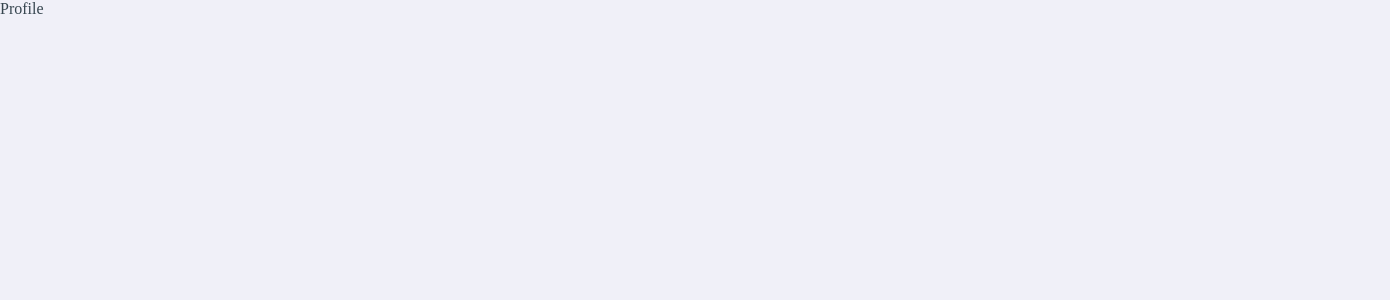
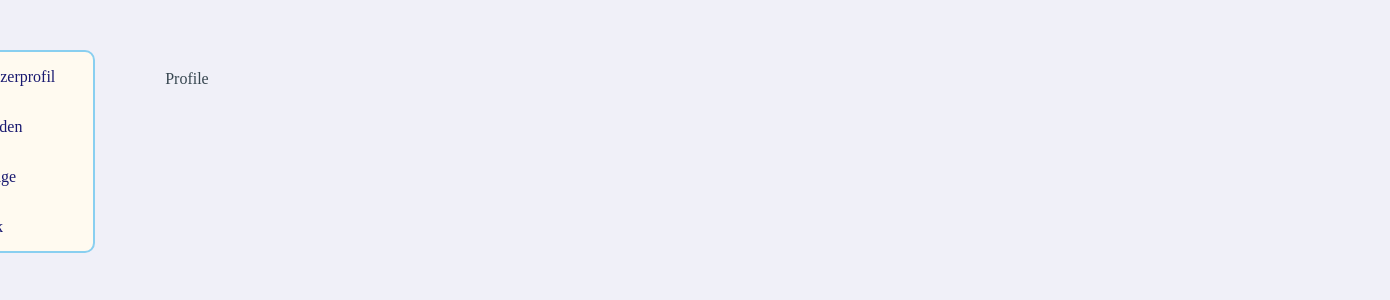
Before and after one commit to ilhmpy/rockgram, a React (Create React App) app: page /profile in a window 1280 px wide. Shown: the top 300 px of the page, 1390 px wide, since content can reach past the window. Built offline with nearby package versions, Linux system fonts and the light colour scheme; a web font is replaced by a local one.

Commit message:
Add navigation menu

```diff
--- a/src/App.tsx
+++ b/src/App.tsx
@@ -1,10 +1,18 @@
 import { useRoutes } from "react-router-dom";
+import { Navigation } from "./components";
 import { Sign, Profile } from "./pages";
 
 function App() {
   const routing = useRoutes([
     { path: "/", element: <Sign /> },
-    { path: "/profile", element: <Profile /> }
+    {
+      path: "/profile",
+      element: (
+        <Navigation>
+          <Profile />
+        </Navigation>
+      )
+    }
   ]);
 
   return routing;
--- a/src/Globalstyles.tsx
+++ b/src/Globalstyles.tsx
@@ -13,6 +13,8 @@ export const GlobalStyles = createGlobalStyle`
         padding: 0;
         height: 100vh;
         background: ${() => ThemeConfig.mainBackground};
+        display: flex;
+        justify-content: center;
     }
 
     h1, h2, h3 {
--- /dev/null
+++ b/src/components/Navigation/Navigation.tsx
@@ -0,0 +1,77 @@
+import styled from "styled-components"
+import { useTranslation } from "react-i18next";
+import { FC } from "react";
+import { useNavigate } from "react-router-dom";
+
+type NavigationMenuLinkType = {
+    to: string;
+    children: any;
+}
+
+//@ts-ignore
+export const Navigation = ({ children }) => {
+    const { t } = useTranslation();
+
+    return (
+      <NavigationContainer>
+        <NavigationMenu>
+            <NavigationMenuLink to="/profile">{t("NavigationMenu.profile")}</NavigationMenuLink>
+            <NavigationMenuLink to="/friends">{t("NavigationMenu.friends")}</NavigationMenuLink>
+            <NavigationMenuLink to="/posts">{t("NavigationMenu.posts")}</NavigationMenuLink>
+            <NavigationMenuLink to="/music">{t("NavigationMenu.music")}</NavigationMenuLink>
+        </NavigationMenu>
+        <NavigationContentContainer>
+            {children}
+        </NavigationContentContainer>
+      </NavigationContainer>
+    )
+}
+
+const NavigationMenuLink: FC<NavigationMenuLinkType> = ({ children, to }) => {
+    const navigation = useNavigate();
+    return (
+        <NavigationMenuItem onClick={() => navigation(to)}>{children}</NavigationMenuItem>
+    )
+}
+
+const NavigationContainer = styled.div`
+    width: 100%;
+    height: 100%;
+    padding: 50px;
+    display: flex;
+    max-width: 1960px;
+    min-width: 1500px;
+`;
+
+const NavigationMenu = styled.div`
+    width: 13%;
+    height: 203px;
+    background: rgb(255, 250, 240);
+    margin-right: 50px;
+    border-radius: 10px;
+    border: 2px solid rgb(137, 207, 240);
+    user-select: none;
+`;
+
+const NavigationMenuItem = styled.a`
+    width: 100%;
+    height: 50px;
+    cursor: pointer;
+    display: block;
+    display: flex;
+    align-items: center;
+    transition: 0.1s;
+    border-radius: 5px;
+    padding-left: 20px;
+    color: #191970;
+
+    &:hover {
+        background: rgb(137, 207, 240);
+        color: #fff;
+    }
+`;
+
+const NavigationContentContainer = styled.div`
+    padding: 20px;
+    width: 100%;
+`;
--- a/src/components/index.ts
+++ b/src/components/index.ts
@@ -2,3 +2,4 @@ export { FlexCenter } from "./FlexCenter/FlexCenter";
 export { Modal } from "./Modal/Modal";
 export { Input } from "./Input/Input";
 export { Button } from "./Button/Button";
+export { Navigation } from "./Navigation/Navigation";
--- a/src/i18n/locales/de.ts
+++ b/src/i18n/locales/de.ts
@@ -9,6 +9,17 @@ export const de = {
             passwordButton: "Los geht's"
         },
 
+        NavigationMenu: {
+            profile: "Benutzerprofil",
+            friends: "Freunden",
+            posts: "Beiträge",
+            music: "Musik"
+        },
+
+        ProfilePage: {
+
+        },
+
         ValidErrors: {
             length: "Ihre Name muss mindestens 9 Zeichen lang sein.",
             password: "Ihre Password muss mindestens 10 Zeichen lang sein."
```
